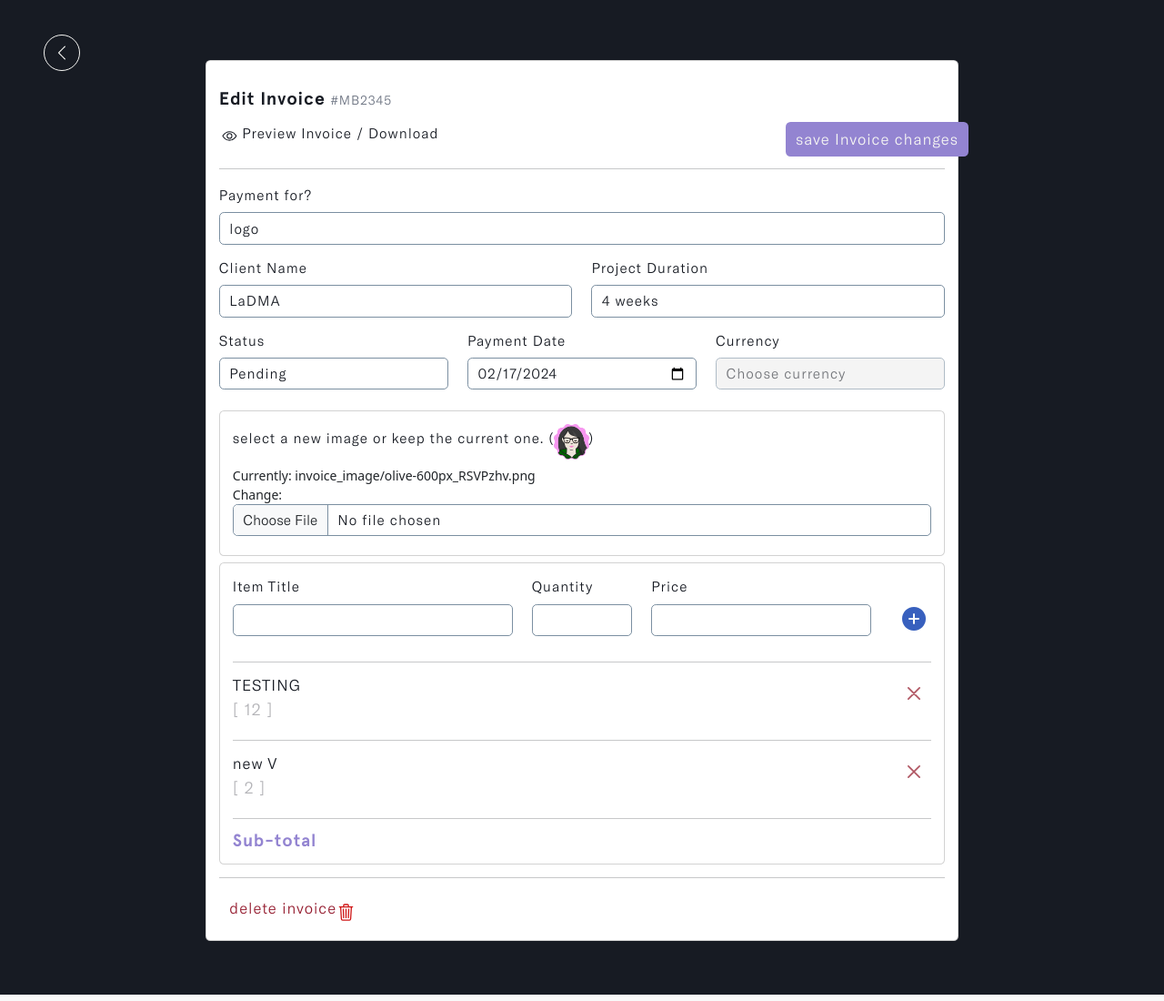
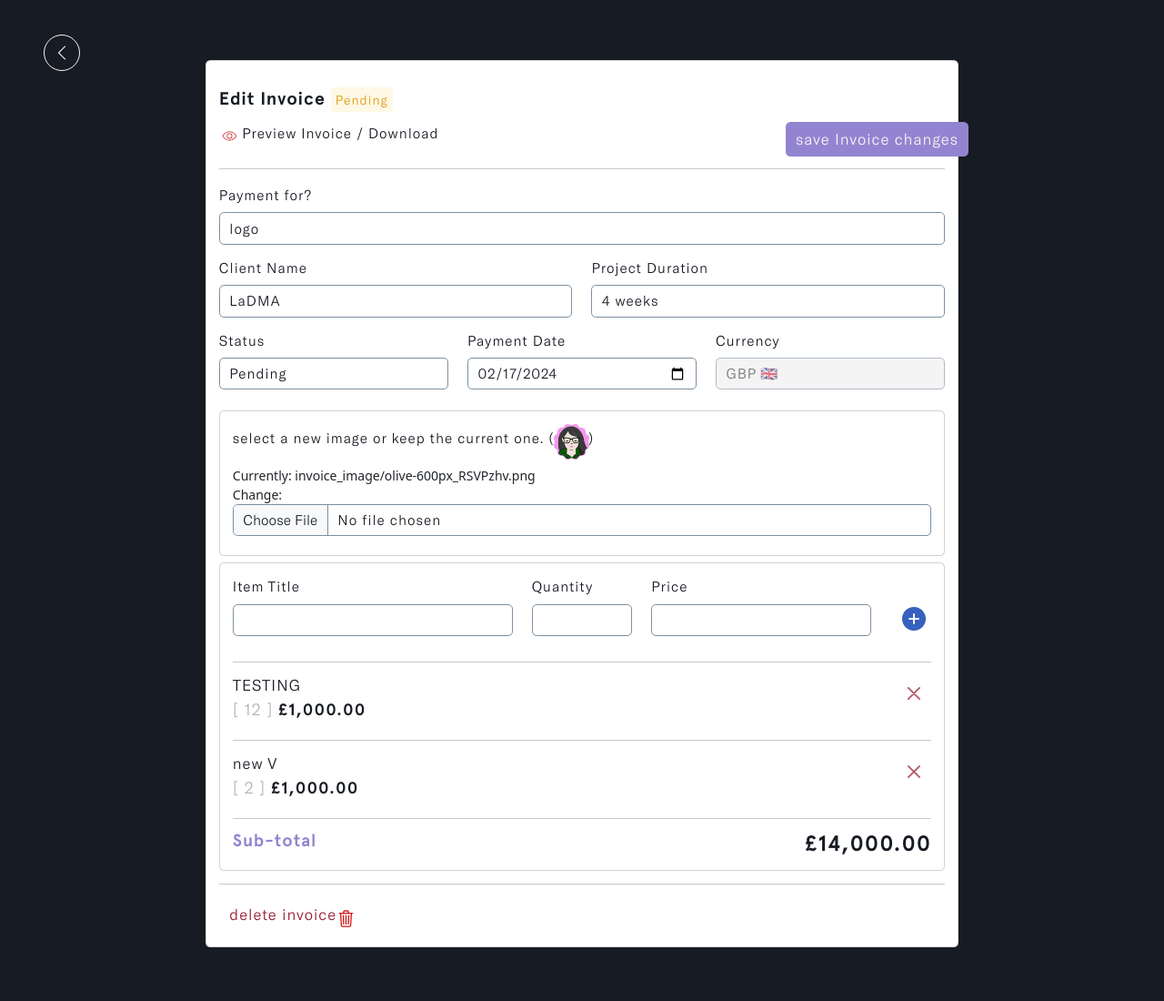
Before and after one commit to DavidDanso/swift-bill-invoice, a Django app: page /invoice/002c9887-1dfb-43be-8444-96a208fc69e9 in a window 1280 px wide. Shown: the whole page at 91% size. Run offline with Django 4.2, Linux system fonts and the light colour scheme; a user stored in the database is signed in; data comes from the database, SQL or seed files in the repository; both versions use the stored data as it was after the commit; some libraries are stand-ins or nearby versions.

```diff
--- a/invoice/models.py
+++ b/invoice/models.py
@@ -51,11 +51,11 @@ class Invoice(models.Model):
     )
 
     CURRENCY = (
-        ('USD', 'USD'),
-        ('GHS', 'GHS'),
-        ('GBP', 'GBP'),
-        ('EUR', 'EUR'),
-        ('NGN', 'NGN'),
+        ('USD 🇺🇸', 'USD 🇺🇸'),
+        ('GHS 🇬🇭', 'GHS 🇬🇭'),
+        ('GBP 🇬🇧', 'GBP 🇬🇧'),
+        ('EUR 🇪🇺', 'EUR 🇪🇺'),
+        ('NGN 🇳🇬', 'NGN 🇳🇬'),
     )
 
     account_owner = models.ForeignKey(Profile, on_delete=models.CASCADE)
--- a/invoice/templates/invoice/invoice-details.html
+++ b/invoice/templates/invoice/invoice-details.html
@@ -85,7 +85,15 @@
               <!--  -->
               <div class="card d-flex mx-auto" id="main--card">
                 <div class="card-body">
-                  <h5>Edit Invoice <span>#MB2345</span></h5>
+                  <h5>
+                    Edit Invoice
+                    <!--  -->
+                    {% if invoice.invoice_status == 'Paid' %}
+                    <span id="paid">{{invoice.invoice_status}}</span>
+                    {% else %}
+                    <span id="pending">{{invoice.invoice_status}}</span>
+                    {% endif %}
+                  </h5>
                   <a
                     href="{% url 'preview-invoice' invoice.id %}"
                     class="btn"
--- a/invoice/templates/invoice/invoice-items.html
+++ b/invoice/templates/invoice/invoice-items.html
@@ -8,24 +8,23 @@
       <h6>{{item.title}}</h6>
       <h3>
         <span>[ {{item.quantity}} ]</span>
-        <!--  -->
-        {% if invoice.currency == "GHS" %}
+        {% if invoice.currency == "GHS 🇬🇭" %}
         <!--  -->
         ¢{{ item.price|floatformat:2|intcomma }}
         <!--  -->
-        {% elif invoice.currency == "USD" %}
+        {% elif invoice.currency == "USD 🇺🇸" %}
         <!--  -->
         ${{ item.price|floatformat:2|intcomma }}
         <!--  -->
-        {% elif invoice.currency == "GBP" %}
+        {% elif invoice.currency == "GBP 🇬🇧" %}
         <!--  -->
         £{{ item.price|floatformat:2|intcomma }}
         <!--  -->
-        {% elif invoice.currency == "EUR" %}
+        {% elif invoice.currency == "EUR 🇪🇺" %}
         <!--  -->
         €{{ item.price|floatformat:2|intcomma }}
         <!--  -->
-        {% elif invoice.currency == "NGN" %}
+        {% elif invoice.currency == "NGN 🇳🇬" %}
         <!--  -->
         ₦{{ item.price|floatformat:2|intcomma }}
         <!--  -->
--- a/invoice/templates/invoice/items-total.html
+++ b/invoice/templates/invoice/items-total.html
@@ -2,7 +2,7 @@
 {% load humanize %}
 <!--  -->
 <!-- Display item price in Ghanaian Cedis -->
-{% if invoice.currency == "GHS" %}
+{% if invoice.currency == "GHS 🇬🇭" %}
 <!--  -->
 {% if items_total != None %}
 <!--  -->
@@ -14,7 +14,7 @@
 <!--  -->
 {% endif %}
 <!-- Display item price in US Dollars  -->
-{% elif invoice.currency == "USD" %}
+{% elif invoice.currency == "USD 🇺🇸" %}
 <!--  -->
 {% if items_total != None %}
 <!--  -->
@@ -26,7 +26,7 @@ $0.00
 <!--  -->
 {% endif %}
 <!-- Display item price in British Pounds -->
-{% elif invoice.currency == "GBP" %}
+{% elif invoice.currency == "GBP 🇬🇧" %}
 <!--  -->
 {% if items_total != None %}
 <!--  -->
@@ -38,7 +38,7 @@ $0.00
 <!--  -->
 {% endif %}
 <!-- Display item price in Euros -->
-{% elif invoice.currency == "EUR" %}
+{% elif invoice.currency == "EUR 🇪🇺" %}
 <!--  -->
 {% if items_total != None %}
 <!--  -->
@@ -50,7 +50,7 @@ $0.00
 <!--  -->
 {% endif %}
 <!-- Display item price in Nigerian Naira -->
-{% elif invoice.currency == "NGN" %}
+{% elif invoice.currency == "NGN 🇳🇬" %}
 <!--  -->
 {% if invoice.total != None %}
 <!--  -->
--- a/invoice/views.py
+++ b/invoice/views.py
@@ -32,11 +32,11 @@ def dashboard_page(request):
 
     # Currencies and Exchange Rates
     currency_rates = {
-        'NGN': 0.000712758,
-        'GHS': 0.0811322,
-        'GBP': 1.25401,
-        'EUR': 1.07450,
-        'USD': 1.00000,
+        'NGN 🇳🇬': 0.000712758,
+        'GHS 🇬🇭': 0.0811322,
+        'GBP 🇬🇧': 1.25401,
+        'EUR 🇪🇺': 1.07450,
+        'USD 🇺🇸': 1.00000,
     }
 
     # Invoice Status by Currency
@@ -121,6 +121,7 @@ def create_invoice(request):
     profile = request.user.profile
     invoices = profile.invoice_set.all()
 
+
     custom_range, invoices = paginateInvoice(request, 5, invoices)
 
     # Calculate days until due for each invoice
@@ -150,14 +151,13 @@ def create_invoice(request):
 def edit_invoice(request, pk):
     profile = request.user.profile
     invoice = profile.invoice_set.get(id=pk)
+
     display_items = invoice.items.all()
 
     # invoice_amt = Invoice.objects.get(id=pk)
-
     # Use the aggregate function Sum to get the total of all items for the given invoice
     items_total = invoice.items.aggregate(total=Sum('total'))['total']
     # items_total = items_total if items_total is not None else 0
-
     # total_amount = invoice_amt.total + items_total
 
     form = InvoiceCreationForm(request.user, instance=invoice)
@@ -207,8 +207,10 @@ def preview_invoice(request, pk):
     invoice = profile.invoice_set.get(id=pk)
 
     items = invoice.items.all()
+    items_total = invoice.items.aggregate(total=Sum('total'))['total']
 
-    context = {'invoice': invoice, 'profile': profile, 'items': items}
+    context = {'invoice': invoice, 'profile': profile, 'items': items,
+               'items_total': items_total}
     return render(request, 'invoice/preview-invoice.html', context)
 
 
--- a/static/css/invoice-details.css
+++ b/static/css/invoice-details.css
@@ -114,7 +114,7 @@ a:hover {
 }
 #preview--invoice ion-icon {
   font-size: 1.4rem;
-  color: var(--main-color);
+  color: #d24545e5;
   vertical-align: middle;
 }
 
@@ -132,10 +132,21 @@ a:hover {
 }
 .invoice--details-intro h5 span {
   font-family: var(--text-font);
-  color: #6b7280;
   letter-spacing: 1px;
   font-size: 1.2rem;
+  padding: 5px;
+  border-radius: 3px;
 }
+
+.invoice--details-intro h5 #paid {
+  background: #64e3a86d;
+  color: #1a5d1ac8;
+}
+.invoice--details-intro h5 #pending {
+  background: #fff8e5;
+  color: #de9b12;
+}
+
 .invoice--details-intro #ion-icon--card {
   border: 1px solid #6b728086;
   margin-top: 4%;
```
Also changed, not shown: invoice/templates/invoice/desktop-table.html (+9 -9 lines), invoice/templates/invoice/mobile-table.html (+13 -11 lines), invoice/templates/invoice/preview-invoice.html (+11 -9 lines), static/css/invoice.css (+6 -10 lines), db.sqlite3, invoice/migrations/0044_alter_invoice_currency.py (added), invoice/migrations/0045_alter_invoice_currency.py (added), static/images/clock.png (deleted), static/images/paid-icon.svg (deleted), static/images/paid.svg (added), static/images/pending.svg (added), 2 other files.
